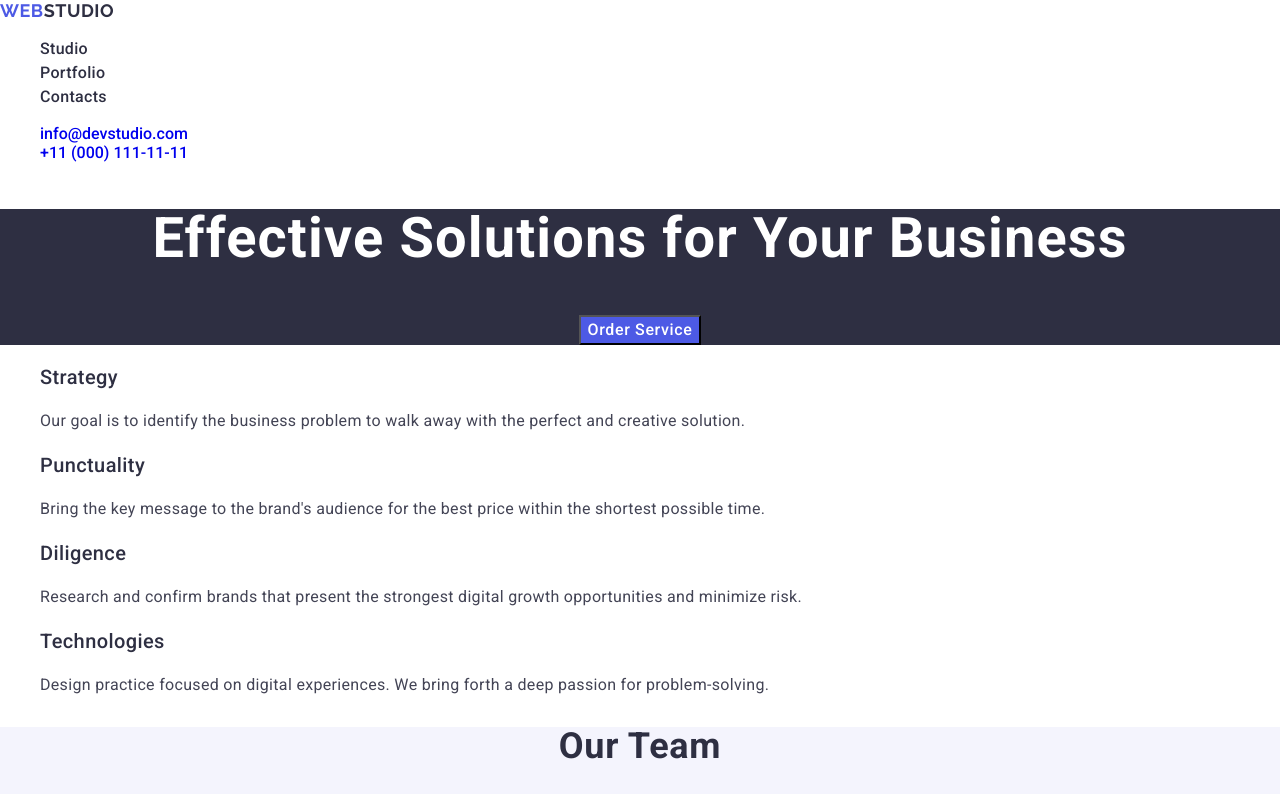
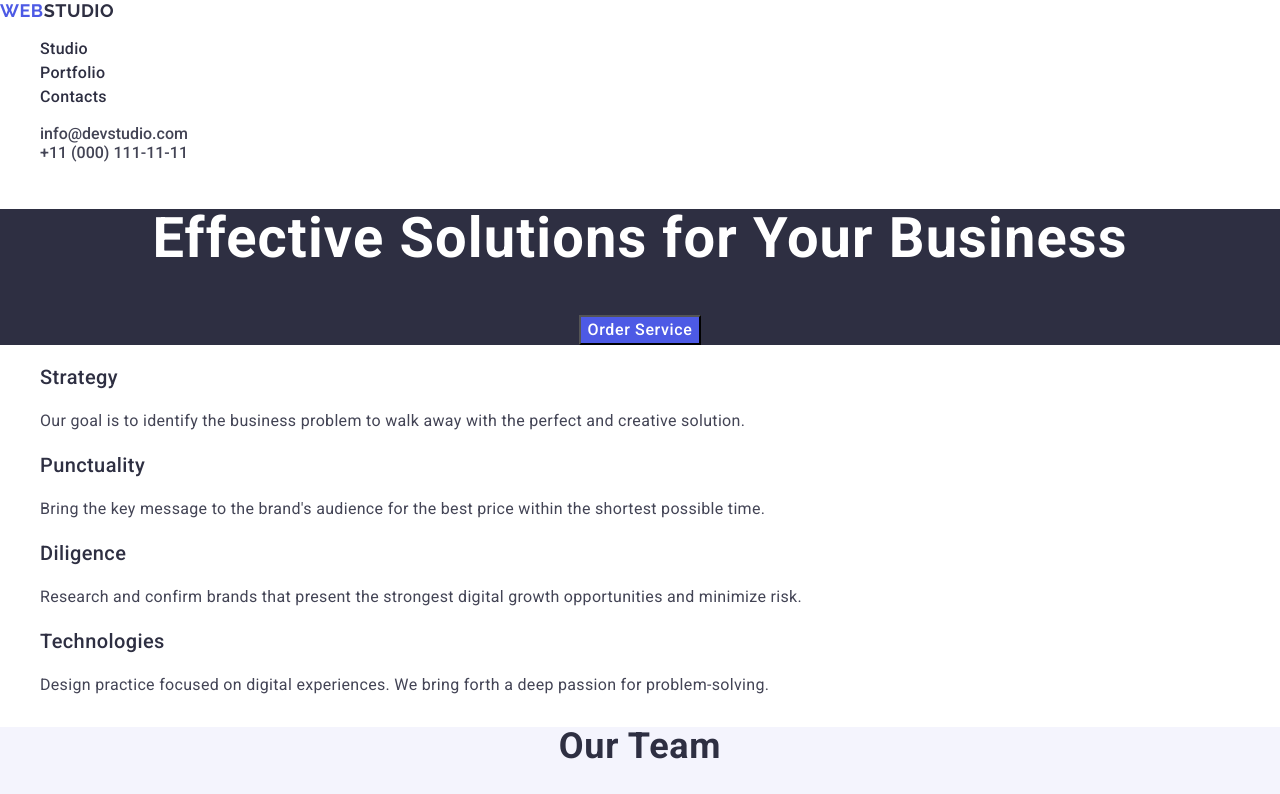
Before and after one commit to Turg0n/goit-markup-hw-02, a plain HTML site: page index.html in a window 1280 px wide. Shown: the top 794 px of the page. Drawn offline with nearby package versions, Linux system fonts and the light colour scheme.

Commit message:
Update styles.css

```diff
--- a/css/styles.css
+++ b/css/styles.css
@@ -42,6 +42,9 @@ ul {
     text-decoration: none;
     color: #434455;
     font-style: normal;
+}
+.address-link {
+    color: inherit;
 }
 .address-link:hover,
 .address-link:focus {
```
